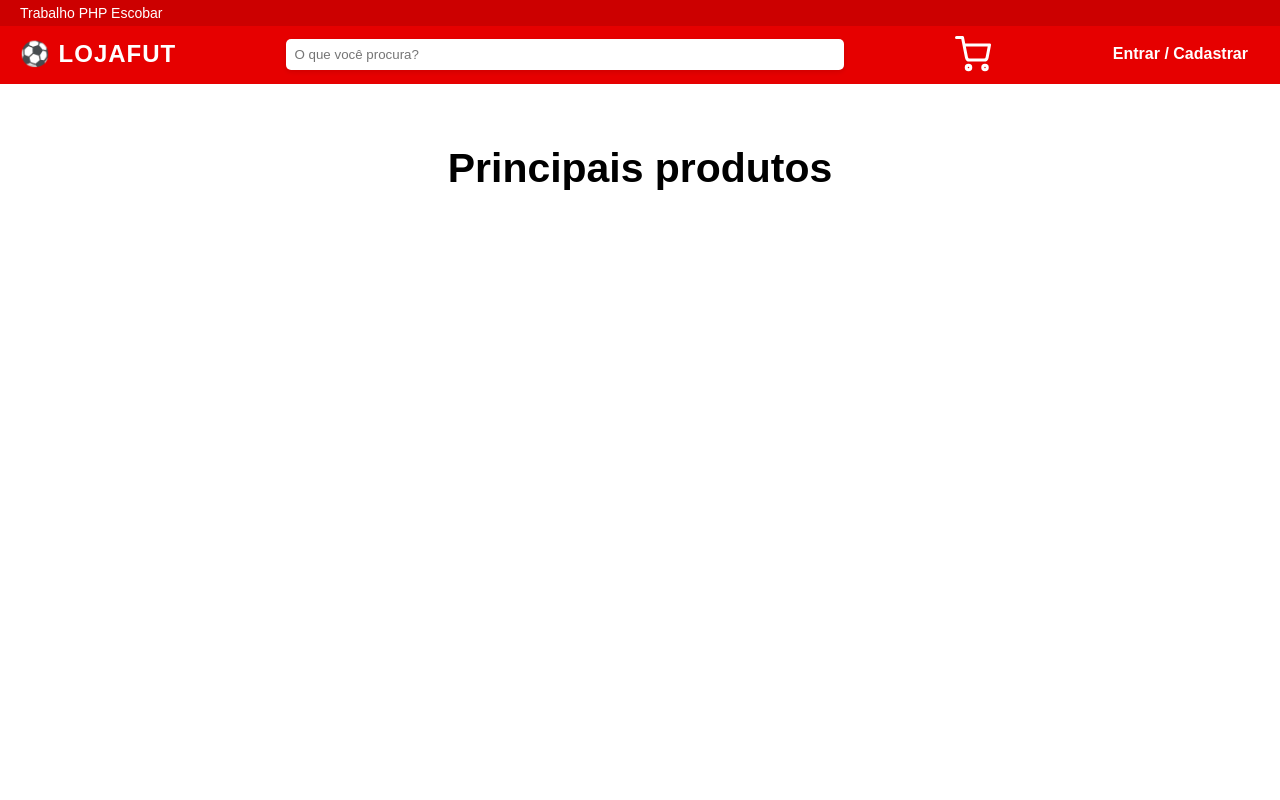
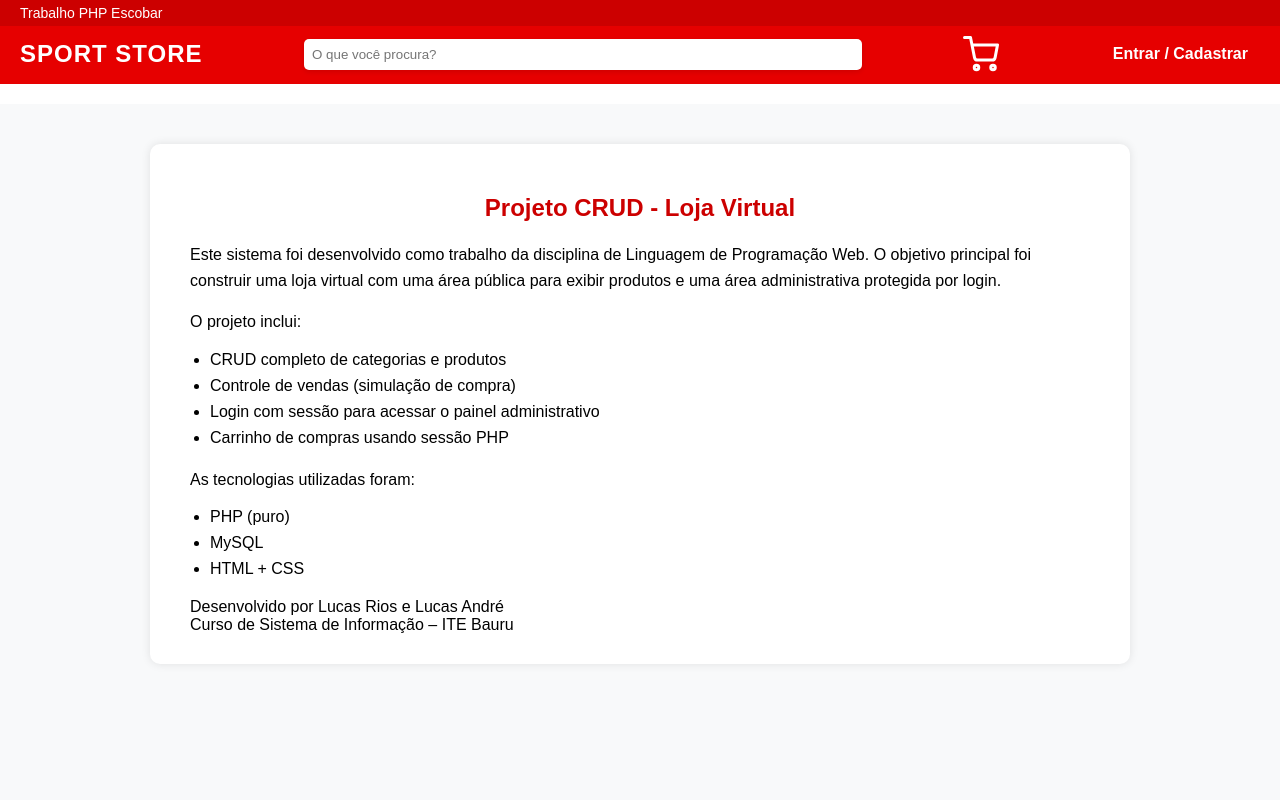
Before and after one commit to Pellegrinoo/loja-virtual-futebol-php, a PHP site: page / in a window 1280 px wide. Run offline with PHP 8.4, Linux system fonts and the light colour scheme; data that the repository does not hold is empty.

Commit message:
Finalizando alterações

```diff
--- a/carrinho.php
+++ b/carrinho.php
@@ -35,7 +35,7 @@ if (!empty($carrinho)) {
     <link rel="stylesheet" href="style/carrinho.css">
 </head>
 <body>
-<?php include 'headers/header_login.php'; ?>
+<?php include 'headers/header_carrinho.php'; ?>
 
     <div class="container">
         <h2>Meu Carrinho</h2>
--- a/headers/header.php
+++ b/headers/header.php
@@ -26,7 +26,7 @@ if (!isset($_SESSION)) {
 </style>
 <div class="top-bar">Trabalho PHP Escobar</div>
 <div class="middle-bar">
-    <a href="index.php"><div class="logo">⚽ LojaFut</div></a>
+    <a href="index.php"><div class="logo">Sport Store</div></a>
     <input type="text" placeholder="O que você procura?">
 
     <a href="carrinho.php" class="carrinho" title="Carrinho" style="display:inline-block; width:36px; height:36px;">
--- a/headers/header_admin.php
+++ b/headers/header_carrinho.php
@@ -18,10 +18,10 @@ if (!isset($_SESSION)) {
 </style>
 <div class="top-bar">Trabalho PHP Escobar</div>
 <div class="middle-bar">
-    <a href="../index.php"><div class="logo">⚽ LojaFut</div></a>
+    <a href="index.php"><div class="logo">Sport Store</div></a>
     <div class="actions">
         <?php if (isset($_SESSION['nome'])): ?>
-            <div>Olá, <?php echo $_SESSION['nome']; ?> | <a href="../logout.php">Sair</a></div>
+            <div>Olá, <?php echo $_SESSION['nome']; ?> | <a href="logout.php">Sair</a></div>
         <?php else: ?>
             <a href="login.php"><div>Entrar / Cadastrar</div></a>
         <?php endif; ?>
--- a/headers/header_login.php
+++ b/headers/header_login.php
@@ -17,6 +17,6 @@ $categorias = $conn->query("SELECT * FROM categorias");
 </style>
 <div class="top-bar">Trabalho PHP Escobar</div>
 <div class="middle-bar">
-    <a href="index.php"><div class="logo">⚽ LojaFut</div></a>
+    <a href="index.php"><div class="logo">Sport Store</div></a>
     <a href="login.php"><div class="actions"><div>Entrar / Cadastrar</div></div></a>
 </div>
--- a/index.php
+++ b/index.php
@@ -1,52 +1,53 @@
 <?php
-
 include 'headers/header.php';
 
-if(!isset($_SESSION)) {
+if (!isset($_SESSION)) {
     session_start();
 }
-
-require_once 'ConexaoBD.php';
-$conn = ConexaoBD::getConexao();
-
-$sqlCat = $conn->query("SELECT * FROM categorias");
-
-$sqlItem = $conn->query("SELECT * FROM produtos limit 3");
-
 ?>
 
-
 <!DOCTYPE html>
-<html lang="en">
+<html lang="pt-br">
 <head>
     <meta charset="UTF-8">
-    <meta name="viewport" content="width=device-width, initial-scale=1.0">
-    <title>Página inicial</title>
+    <title>Loja - Página Inicial</title>
     <link rel="stylesheet" href="style/index.css">
 </head>
 <body>
-    <div class="titulo">
-        <h3>Principais produtos</h3>
+
+    <div class="container">
+        <h2>Projeto CRUD - Loja Virtual</h2>
+
+        <p>
+            Este sistema foi desenvolvido como trabalho da disciplina de Linguagem de Programação Web. O objetivo principal foi construir uma loja virtual com uma área pública para exibir produtos e uma área administrativa protegida por login.
+        </p>
+
+        <p>
+            O projeto inclui:
+        </p>
+
+        <ul>
+            <li>CRUD completo de categorias e produtos</li>
+            <li>Controle de vendas (simulação de compra)</li>
+            <li>Login com sessão para acessar o painel administrativo</li>
+            <li>Carrinho de compras usando sessão PHP</li>
+        </ul>
+
+        <p>
+            As tecnologias utilizadas foram:
+        </p>
+
+        <ul>
+            <li>PHP (puro)</li>
+            <li>MySQL</li>
+            <li>HTML + CSS</li>
+        </ul>
+
+        <div class="assinatura">
+            Desenvolvido por Lucas Rios e Lucas André<br>
+            Curso de Sistema de Informação – ITE Bauru
+        </div>
     </div>
-    <div class="container-geral">
-        <?php while ($cat = $sqlCat->fetch_assoc()): ?>
-            <div class="container-categoria">
-                <div class="galeria-cabecalho">
-                    <span><?php echo $cat['nome']; ?></span>
-                    <a href="">Ver mais...</a>
-                </div>
-                <div class="galeria-itens">
-                    <ul>
-                        <?php
-                        $sqlItem = $conn->query("SELECT * FROM produtos WHERE categoria_id = " . $cat['id'] . " LIMIT 3");
 
-                        while ($item = $sqlItem->fetch_assoc()): ?>
-                            <p> <?php echo $item['nome']; ?> </p>
-                        <?php endwhile; ?>
-                    </ul>
-                </div>
-            </div>
-        <?php endwhile; ?>
-    </div>
 </body>
 </html>
--- a/style/index.css
+++ b/style/index.css
@@ -1,43 +1,41 @@
-.titulo {
-    display: flex;
-    justify-content: center;
-    font-size: 35px;
+
+body {
+    font-family: Arial, sans-serif;
+    background-color: #f8f9fa;
+    margin: 0;
+    padding: 0;
 }
 
-.container-geral {
-    display: flex;
-    justify-content: space-around;
-    align-items: center;
-    padding: 20px;
-    gap: 15px;
+.container {
+    max-width: 900px;
+    margin: 40px auto;
+    background-color: #fff;
+    padding: 30px 40px;
+    border-radius: 10px;
+    box-shadow: 0 0 10px rgba(0,0,0,0.1);
 }
 
-.container-categoria {
-    border: 1px solid #ccc;
-    border-radius: 8px;
-    padding: 10px;
-    background-color: #f0f0f0;
-    width: 300px;
-    height: 350px;
-    box-shadow: 0 2px 5px rgba(0,0,0,0.1);
+h2 {
+    text-align: center;
+    color: #c00;
+    margin-bottom: 20px;
 }
 
-.galeria-cabecalho {
-    display: flex;
-    justify-content: space-between;
-    gap: 8px;
-    align-items: center;
-    padding: 10px;
+p {
+    font-size: 16px;
+    line-height: 1.6;
 }
 
-.galeria-cabecalho span {
-    margin: 0;
-    font-weight: bold;
-    font-size: 30px;
+ul {
+    margin-top: 10px;
+    margin-bottom: 20px;
+    padding-left: 20px;
 }
 
-.galeria-cabecalho a {
-    text-decoration: none;
-    color: #A52A2A;
-    font-size: 15px;
+ul li {
+    margin-bottom: 8px;
 }
+
+strong {
+    color: #333;
+}
--- a/style/login.css
+++ b/style/login.css
@@ -29,7 +29,6 @@ input[type="password"] {
     border-radius: 5px;
 }
 
-
 .register-link {
     text-align: center;
     margin-top: 15px;
```
Also changed, not shown: style/categoria.css (+24 -23 lines).
